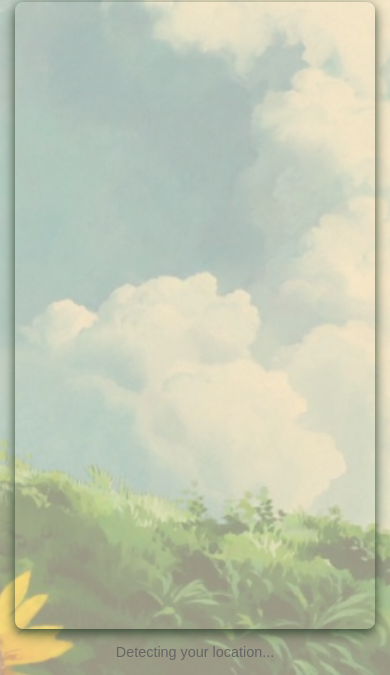
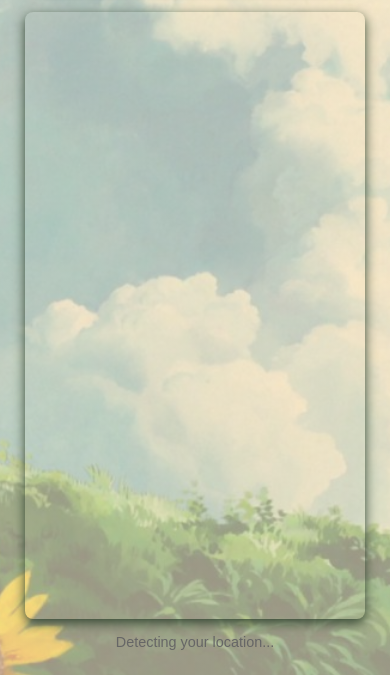
Before and after one commit to Techniacus/Cozy-Cloud-Weather-Radar, a plain HTML site: page index.html in a window 390 px wide. Shown: the part 169-844 px from the top of the page. Drawn offline with nearby package versions, Linux system fonts and the light colour scheme.

Commit message:
Update style.css
tweaked the padding around the map for better mobile formatting

```diff
--- a/style.css
+++ b/style.css
@@ -21,10 +21,9 @@
       color: #344732;
       text-align: center;
 
-      /* ★ CHANGE: Set a fixed viewport height and use flexbox for the layout */
       margin: 0;
       height: 100vh;
-      box-sizing: border-box; /* Include padding in height calculation */
+      box-sizing: border-box;
       padding: 20px;
 
       display: flex;
@@ -42,7 +41,6 @@
     border-radius: 20px;
     display: inline-block;
     box-shadow: 0 2px 8px rgba(52, 71, 50, 0.2);
-    /* ★ ADDED: Prevent title from being shrunk by flexbox */
     flex-shrink: 0;
   }
 
@@ -51,9 +49,8 @@
       width: 100%;
       max-width: 1000px;
 
-      /* ★ CORE CHANGE: These rules are now consistent for ALL screen sizes */
-      flex-grow: 1; /* This makes the container fill the available vertical space */
-      min-height: 0; /* A flexbox hack to prevent content from breaking flex calculations */
+      flex-grow: 1;
+      min-height: 0;
 
       border-radius: 8px;
       overflow: hidden;
@@ -86,7 +83,6 @@
       margin-top: 15px;
       font-size: 0.9em;
       color: #666;
-      /* ★ ADDED: Prevent status from being shrunk by flexbox */
       flex-shrink: 0;
   }
 
@@ -97,13 +93,13 @@
 /* Media query for mobile devices (screens up to 768px wide) */
 @media (max-width: 768px) {
   body {
-    /* We only need to adjust the padding. The map layout is now robust. */
-    padding: 15px;
+    /* Increase the padding to give more space around the edges on mobile. */
+    /* You can adjust this value. */
+    padding: 25px;
   }
 
   .main-title {
     font-size: 2.2em;
     padding: 8px 18px;
   }
-
 }
```
